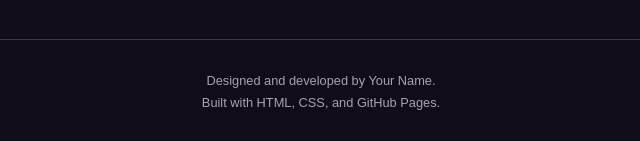
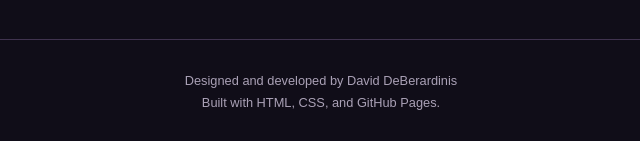
Before and after one commit to ddeberardin337/ddeberardin337.github.io, a plain HTML site: page index.html in a window 1280 px wide. Shown: the part 4989-5130 px from the top of the page, 319-959 px from the left. Drawn offline with Linux system fonts and the light colour scheme.

Commit message:
index text update

```diff
--- a/index.html
+++ b/index.html
@@ -5,7 +5,7 @@
     <meta charset="UTF-8">
     <meta name="viewport" content="width=device-width, initial-scale=1.0">
 
-    <title>Your Name | Game Programmer</title>
+    <title>David DeBerardinis | Software & Gameplay Programmer</title>
     <meta name="description" content="Game programming and software development portfolio.">
 
     <link rel="stylesheet" href="css/style.css">
@@ -356,7 +356,7 @@
     </main>
 
     <footer class="site-footer">
-        <p>Designed and developed by Your Name.</p>
+        <p>Designed and developed by David DeBerardinis</p>
         <p>Built with HTML, CSS, and GitHub Pages.</p>
     </footer>
 
```
